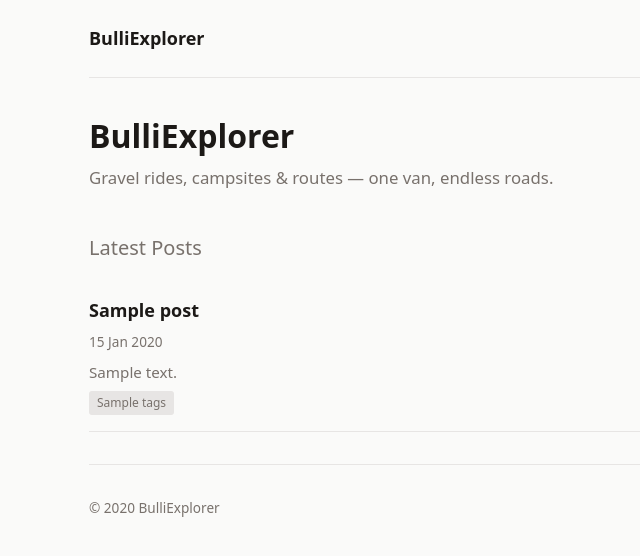
After one commit to svenhornaff/bulliexplorer, a FastAPI app: template templates/home.html in a window 1280 px wide. The commit adds this page. Shown: the top 556 px of the page, without its empty margins (211-851 px from the left). Run offline with FastAPI, Linux system fonts and the light colour scheme; the template is opened without the code that fills it: most values are stand-ins (such as "Sample title", 1, 10 or a date in 2020); some libraries are stand-ins or nearby versions.

Commit message:
Add blog home landing page
- Home route (app/routes/home.py) serving / with post listing
- templates/home.html extending base layout
- Minimal CSS styling (static/style.css)
- 3 tests: 200 response, title present, empty state message

```diff
--- a/app/main.py
+++ b/app/main.py
@@ -45,7 +45,9 @@ def create_app() -> FastAPI:
     app.state.templates = Jinja2Templates(directory=BASE_DIR / "templates")
 
     # --- Routers -------------------------------------------------------------
-    # TODO: include routers from app.routes.*
+    from app.routes.home import router as home_router
+
+    app.include_router(home_router)
 
     # --- Health endpoint -----------------------------------------------------
     @app.get("/health")
--- a/static/style.css
+++ b/static/style.css
@@ -1 +1,128 @@
 /* BulliExplorer — base styles */
+
+:root {
+    --color-bg: #fafaf9;
+    --color-text: #1c1917;
+    --color-muted: #78716c;
+    --color-accent: #b45309;
+    --color-border: #e7e5e4;
+    --font-sans: system-ui, -apple-system, sans-serif;
+    --font-mono: ui-monospace, monospace;
+    --max-width: 680px;
+}
+
+*, *::before, *::after { box-sizing: border-box; margin: 0; padding: 0; }
+
+body {
+    font-family: var(--font-sans);
+    color: var(--color-text);
+    background: var(--color-bg);
+    line-height: 1.6;
+    padding: 0 1rem;
+}
+
+/* --- Header --- */
+header {
+    max-width: var(--max-width);
+    margin: 0 auto;
+    padding: 1.5rem 0;
+    border-bottom: 1px solid var(--color-border);
+}
+
+header nav a {
+    font-size: 1.125rem;
+    font-weight: 600;
+    color: var(--color-text);
+    text-decoration: none;
+}
+
+/* --- Main --- */
+main {
+    max-width: var(--max-width);
+    margin: 0 auto;
+    padding: 2rem 0;
+}
+
+/* --- Hero --- */
+.hero {
+    margin-bottom: 2.5rem;
+}
+
+.hero h1 {
+    font-size: 2rem;
+    font-weight: 700;
+    margin-bottom: 0.25rem;
+}
+
+.hero .tagline {
+    color: var(--color-muted);
+    font-size: 1.05rem;
+}
+
+/* --- Posts list --- */
+.posts h2 {
+    font-size: 1.25rem;
+    margin-bottom: 1rem;
+    color: var(--color-muted);
+    font-weight: 500;
+}
+
+.post-card {
+    padding: 1rem 0;
+    border-bottom: 1px solid var(--color-border);
+}
+
+.post-card h3 {
+    font-size: 1.125rem;
+    margin-bottom: 0.25rem;
+}
+
+.post-card h3 a {
+    color: var(--color-text);
+    text-decoration: none;
+}
+
+.post-card h3 a:hover {
+    color: var(--color-accent);
+}
+
+.post-card time {
+    font-size: 0.85rem;
+    color: var(--color-muted);
+}
+
+.post-card p {
+    margin-top: 0.35rem;
+    color: var(--color-muted);
+    font-size: 0.95rem;
+}
+
+.tags {
+    display: flex;
+    gap: 0.4rem;
+    margin-top: 0.4rem;
+    flex-wrap: wrap;
+}
+
+.tag {
+    font-size: 0.75rem;
+    background: var(--color-border);
+    color: var(--color-muted);
+    padding: 0.15rem 0.5rem;
+    border-radius: 3px;
+}
+
+.empty {
+    color: var(--color-muted);
+    font-style: italic;
+}
+
+/* --- Footer --- */
+footer {
+    max-width: var(--max-width);
+    margin: 0 auto;
+    padding: 2rem 0;
+    border-top: 1px solid var(--color-border);
+    color: var(--color-muted);
+    font-size: 0.85rem;
+}
--- a/templates/base.html
+++ b/templates/base.html
@@ -5,7 +5,6 @@
     <meta name="viewport" content="width=device-width, initial-scale=1.0">
     <title>{% block title %}BulliExplorer{% endblock %}</title>
     <link rel="stylesheet" href="/static/style.css">
-    <link rel="stylesheet" href="/static/maplibre-gl.css">
     {% block head %}{% endblock %}
 </head>
 <body>
--- /dev/null
+++ b/templates/home.html
@@ -0,0 +1,34 @@
+{% extends "base.html" %}
+
+{% block title %}BulliExplorer — Gravel & Adventure Blog{% endblock %}
+
+{% block content %}
+<section class="hero">
+    <h1>BulliExplorer</h1>
+    <p class="tagline">Gravel rides, campsites & routes — one van, endless roads.</p>
+</section>
+
+<section class="posts">
+    <h2>Latest Posts</h2>
+    {% if posts %}
+        {% for post in posts %}
+        <article class="post-card">
+            <h3><a href="/posts/{{ post.slug }}">{{ post.title }}</a></h3>
+            <time datetime="{{ post.published_date }}">{{ post.published_date.strftime('%d %b %Y') }}</time>
+            {% if post.summary %}
+                <p>{{ post.summary }}</p>
+            {% endif %}
+            {% if post.tags %}
+                <div class="tags">
+                    {% for tag in post.tags.split(',') %}
+                        <span class="tag">{{ tag.strip() }}</span>
+                    {% endfor %}
+                </div>
+            {% endif %}
+        </article>
+        {% endfor %}
+    {% else %}
+        <p class="empty">No posts yet — check back soon.</p>
+    {% endif %}
+</section>
+{% endblock %}
```
Also changed, not shown: app/routes/home.py (added, +24 -0 lines), tests/unit/test_home.py (added, +23 -0 lines).
